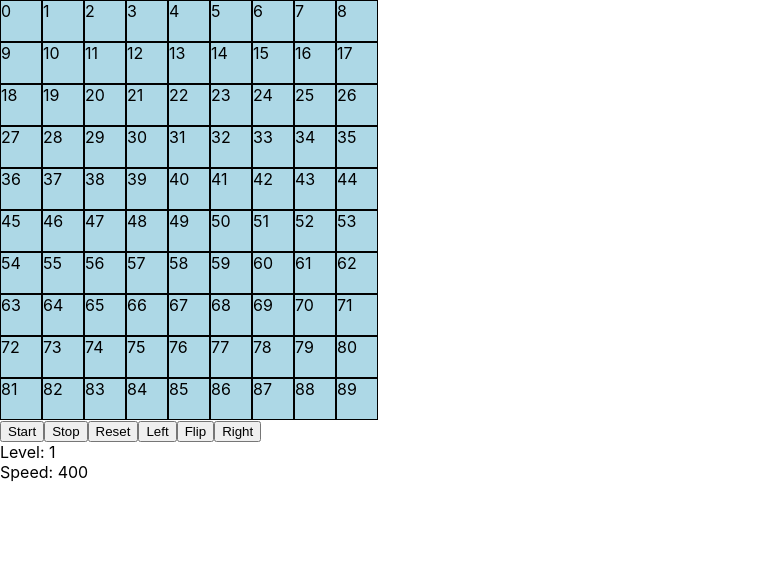
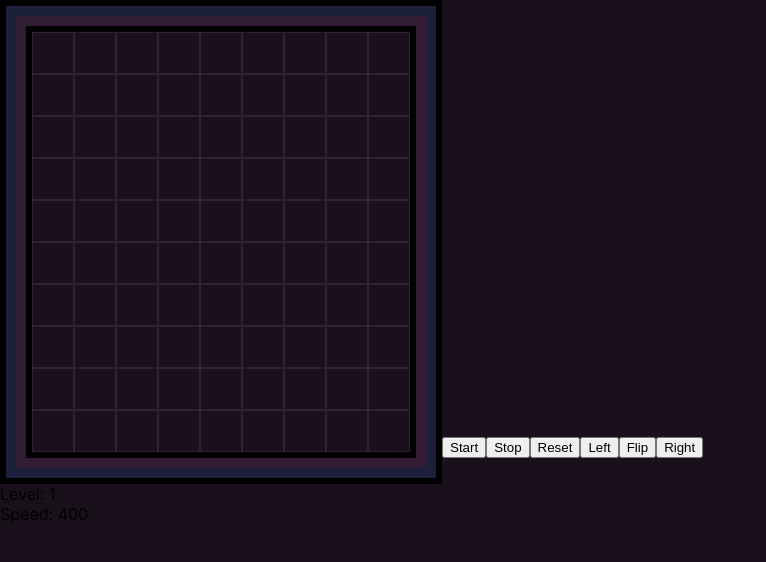
Before and after one commit to MarekPetr/tetris, a React (Create React App) app: page / in a window 1280 px wide. Shown: the top 562 px of the page, without its empty margins (0-766 px from the left). Built offline with nearby package versions, Linux system fonts and the light colour scheme.

Commit message:
feat: styling.

```diff
--- a/src/App.css
+++ b/src/App.css
@@ -1,5 +1,30 @@
+.board-page {
+  height: 100%;
+  background-color: #1A101B;
+}
+
+.board {
+  border: 6px solid black;
+  display: inline-block;
+}
+
+.board-first-border {
+  border: 10px solid #311C33;
+  display: inline-block;
+}
+
+.board-second-border {
+  border: 10px solid #1D203A;
+  display: inline-block;
+}
+
+.board-third-border {
+  border: 6px solid black;
+  display: inline-block;
+}
+
 .cell {
-  border: 1px solid;
+  border: 1px solid #332234;
   height: 40px;
   width: 40px;
   -webkit-user-select: none;
--- a/src/App.tsx
+++ b/src/App.tsx
@@ -206,14 +206,14 @@ const App = () => {
   }
 
   return (
-    <div onKeyDown={handleKeyDown} onKeyUp={handleKeyUp}>
+    <div className="board-page" onKeyDown={handleKeyDown} onKeyUp={handleKeyUp}>
       <Board height={boardSize.height} width={boardSize.width} shapes={shapesInGame}/>
-      <button onClick={run}>Start</button>
-      <button onClick={stop}>Stop</button>
-      <button onClick={reset}>Reset</button>
-      <button onClick={() => handleAction('ArrowLeft')}>Left</button>
-      <button onClick={()=> handleAction('ArrowUp')}>Flip</button>
-      <button onClick={()=> handleAction('ArrowRight')}>Right</button>
+      <button className="board-button" onClick={run}>Start</button>
+      <button className="board-button" onClick={stop}>Stop</button>
+      <button className="board-button" onClick={reset}>Reset</button>
+      <button className="board-button" onClick={() => handleAction('ArrowLeft')}>Left</button>
+      <button className="board-button" onClick={()=> handleAction('ArrowUp')}>Flip</button>
+      <button className="board-button" onClick={()=> handleAction('ArrowRight')}>Right</button>
       <div>Level: {level}</div>
       <div>Speed: {tickDurationMs}</div>
     </div>
--- a/src/components/Board.tsx
+++ b/src/components/Board.tsx
@@ -1,10 +1,10 @@
 import { Shape } from './shape'
 
-const CELL_COLOR = '#ADD8E6'
+const CELL_COLOR = '#1A101B'
 
 const Cell = ({index, filled, color}: {index: number, filled: boolean, color: string}) => {
   return (
-    <div className='cell' style={{backgroundColor: filled ? color : CELL_COLOR}}>{index}</div>
+    <div className='cell' style={{backgroundColor: filled ? color : CELL_COLOR}}/>
   )
 }
 
@@ -34,8 +34,14 @@ const Board = ({height, width, shapes}: {height: number, width: number, shapes:
     )
   }
   return (
-    <div className='board'>
-        {rows}
+    <div className='board-third-border'>
+      <div className='board-second-border'>
+        <div className='board-first-border'>
+          <div className='board'>
+            {rows}
+          </div>
+        </div>
+      </div>
     </div>
   )
 }
--- a/src/index.css
+++ b/src/index.css
@@ -1,3 +1,8 @@
+html, body, #root {
+  height: 100%;
+  box-sizing: border-box;
+}
+
 body {
   margin: 0;
   font-family: -apple-system, BlinkMacSystemFont, 'Segoe UI', 'Roboto', 'Oxygen',
```
